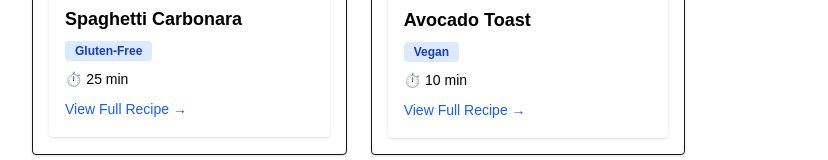
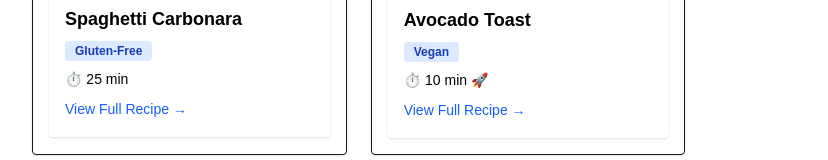
Before and after one commit to cmhfl92/recipe-search-app, a Next.js app: page / in a window 1280 px wide. Both pictures are taken after typing "Sample" into the empty fields and a click on the button "Search". Shown: the part 396-556 px from the top of the page, without its empty margins (112-940 px from the left). Built offline with nearby package versions, Linux system fonts and the light colour scheme; no server answers.

Commit message:
added rocket ship for recipes which take 15 mins or shorter. Separate component

```diff
--- /dev/null
+++ b/src/app/components/quickBadge.tsx
@@ -0,0 +1,9 @@
+const QuickBadge: React.FC<{ time: number }> = ({ time }) => {
+  return time <= 15 ? (
+    <span className='text-green-600' title='Quick Recipe'>
+      🚀
+    </span>
+  ) : null;
+};
+
+export default QuickBadge;
--- a/src/app/page.tsx
+++ b/src/app/page.tsx
@@ -3,6 +3,7 @@
 import { useState } from 'react';
 import { searchRecipes } from '@/app/lib/api';
 import Image from 'next/image';
+import QuickBadge from './components/quickBadge';
 
 export default function Homepage() {
   const [query, setQuery] = useState<string>('');
@@ -81,7 +82,11 @@
                   ))}
                 </div>
               )}
-              <p className='text-sm mb-2'>⏱️ {recipe.totalTime || 'N/A'} min</p>
+              <p className='text-sm mb-2'>
+                ⏱️ {recipe.totalTime || 'N/A'} min{' '}
+                <QuickBadge time={recipe.totalTime} />
+              </p>
+
               <a
                 href={recipe.url}
                 target='_blank'
```
